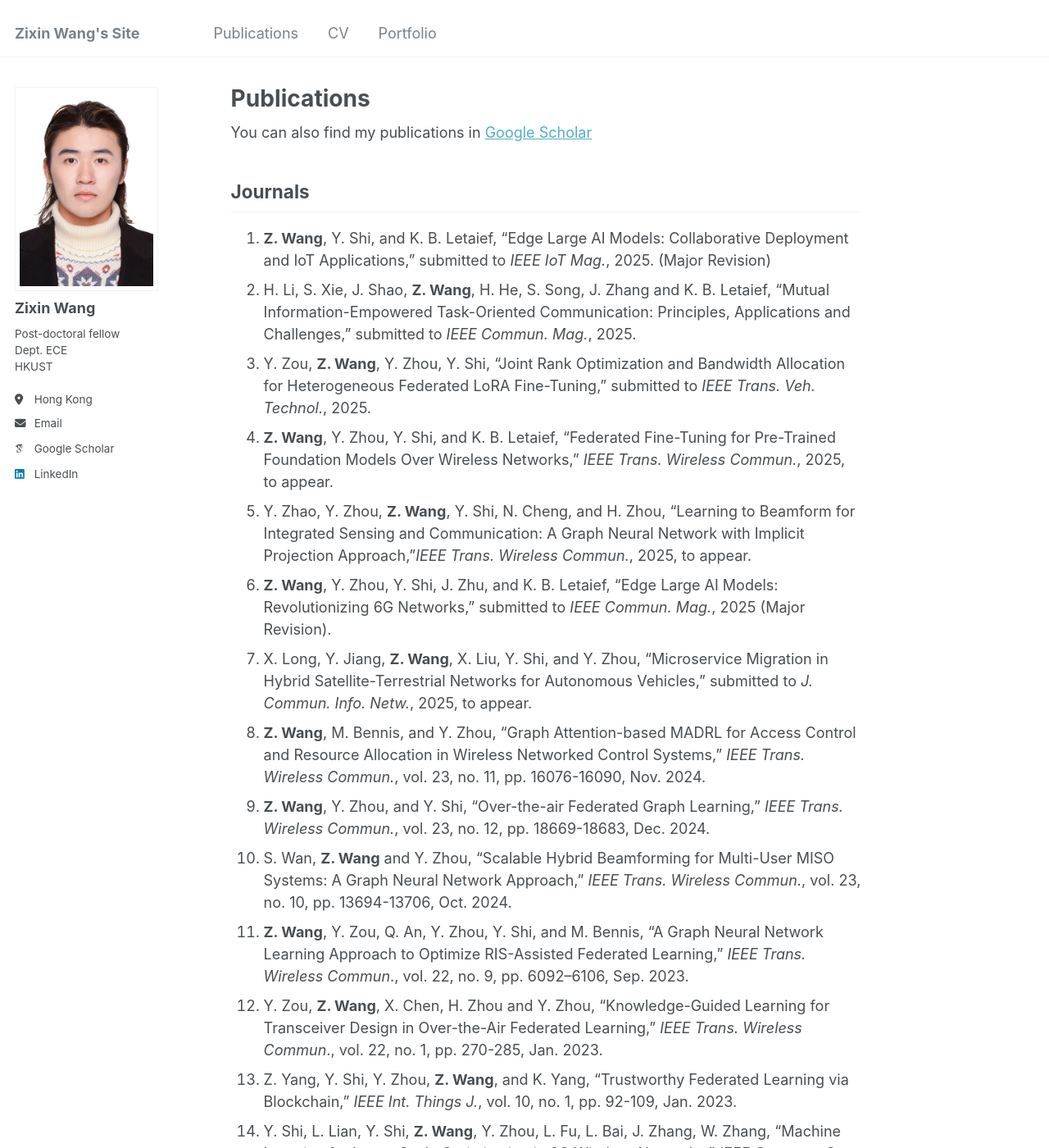
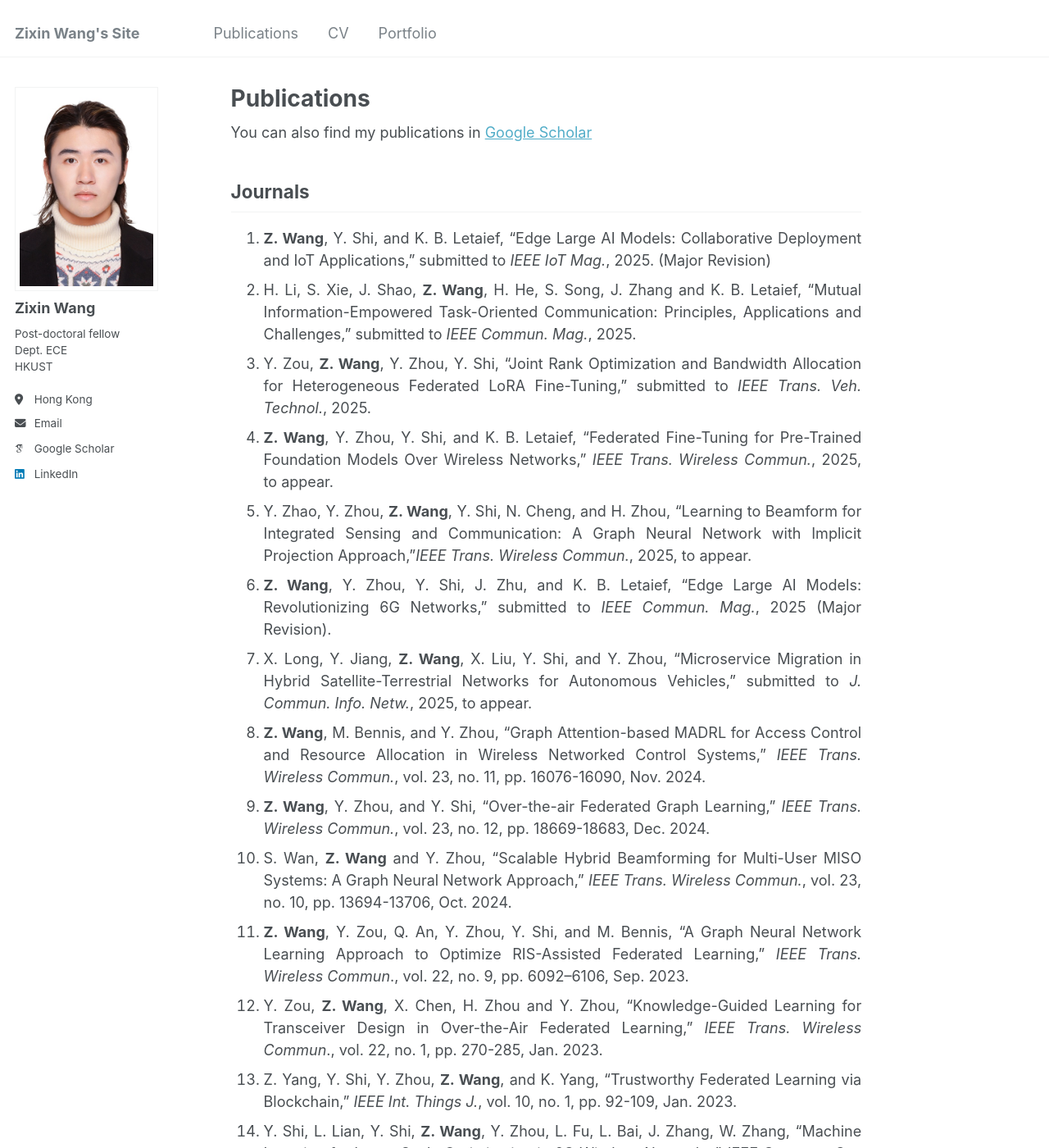
Before and after one commit to eewangzx/eewangzx.github.io, a Jekyll site: the page built from _pages/publications.md, in a window 1280 px wide and 1400 px high. Shown: the whole window at 82% size. Built offline with Jekyll 4.4.1, drawn with Linux system fonts in a browser that asks for light colours; some web fonts are replaced.

Commit message:
Update publications.md

```diff
--- a/_pages/publications.md
+++ b/_pages/publications.md
@@ -6,6 +6,11 @@ author_profile: true
 ---
 
 You can also find my publications in [Google Scholar](https://scholar.google.com/citations?user=hgyz-1MAAAAJ&hl=zh-CN)
+<style>
+body {
+    text-align: justify;
+}
+</style>
 
 ## Journals
 
```
